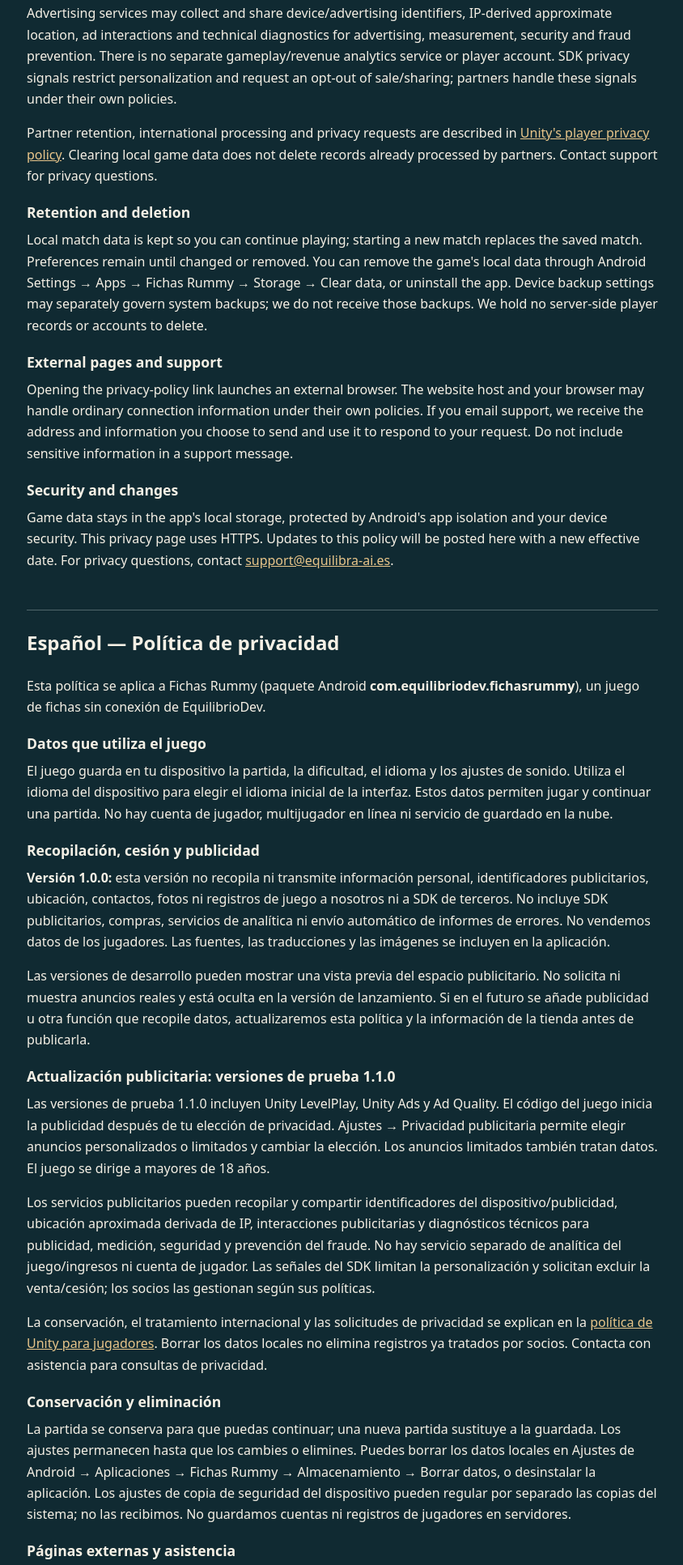
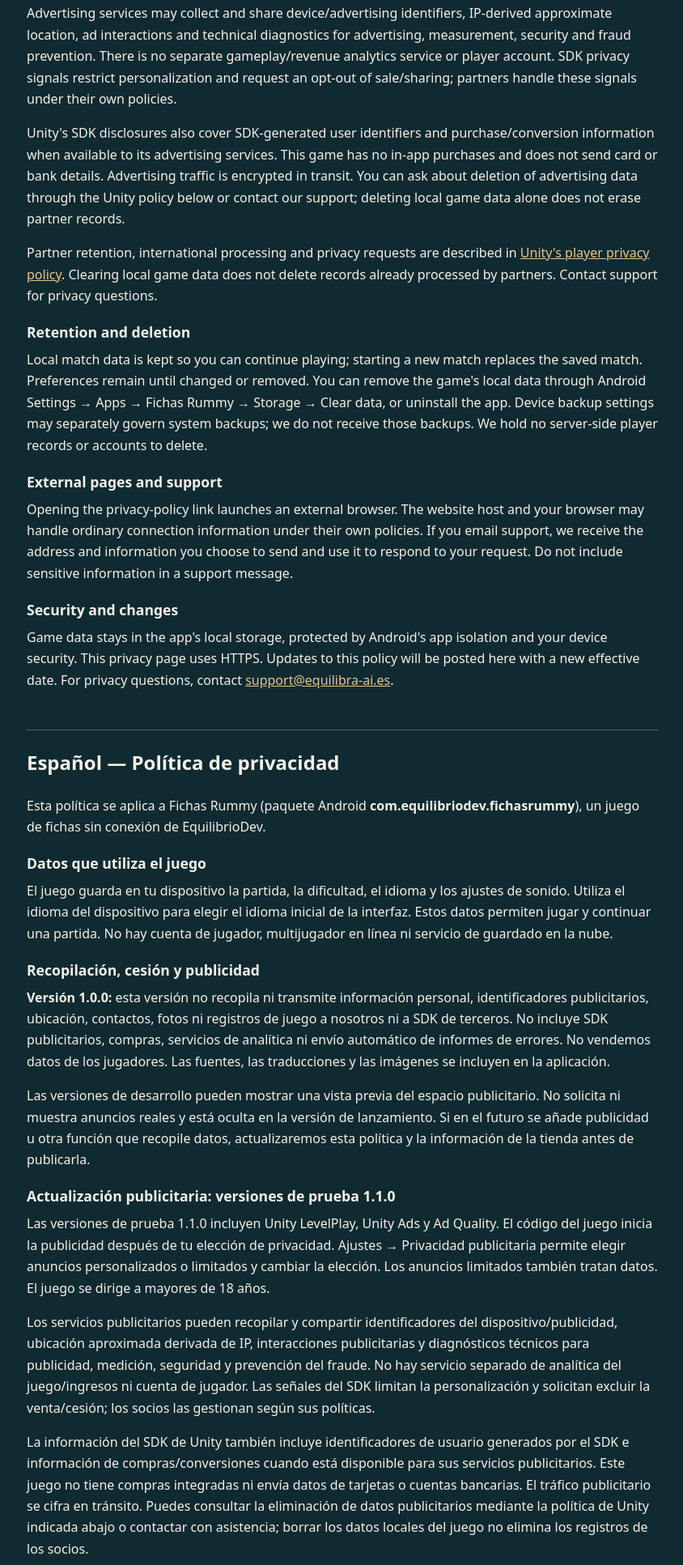
Before and after one commit to VecheryaO/break-the-chain-privacy, a plain HTML site: page fichas-rummy/index.html in a window 1280 px wide. Shown: the part 976-2909 px from the top of the page at 81% size, without its empty margins (217-1061 px from the left). Drawn offline with Linux system fonts and the light colour scheme.

Commit message:
Clarify Fichas Rummy advertising SDK disclosures and deletion requests

```diff
--- a/fichas-rummy/index.html
+++ b/fichas-rummy/index.html
@@ -26,6 +26,7 @@ a{color:#e8c58a;overflow-wrap:anywhere}nav{display:flex;gap:24px;flex-wrap:wrap}
 <h3>Advertising update: version 1.1.0 test builds</h3>
 <p>Version 1.1.0 test builds include Unity LevelPlay, Unity Ads and Ad Quality. Our game code calls advertising initialization after your privacy choice. Settings → Ad privacy lets you choose personalized or limited ads and change that choice. Limited ads still involve data processing. The game targets adults (18+).</p>
 <p>Advertising services may collect and share device/advertising identifiers, IP-derived approximate location, ad interactions and technical diagnostics for advertising, measurement, security and fraud prevention. There is no separate gameplay/revenue analytics service or player account. SDK privacy signals restrict personalization and request an opt-out of sale/sharing; partners handle these signals under their own policies.</p>
+<p>Unity's SDK disclosures also cover SDK-generated user identifiers and purchase/conversion information when available to its advertising services. This game has no in-app purchases and does not send card or bank details. Advertising traffic is encrypted in transit. You can ask about deletion of advertising data through the Unity policy below or contact our support; deleting local game data alone does not erase partner records.</p>
 <p>Partner retention, international processing and privacy requests are described in <a href="https://unity.com/legal/game-player-and-app-user-privacy-policy">Unity's player privacy policy</a>. Clearing local game data does not delete records already processed by partners. Contact support for privacy questions.</p>
 <h3>Retention and deletion</h3>
 <p>Local match data is kept so you can continue playing; starting a new match replaces the saved match. Preferences remain until changed or removed. You can remove the game's local data through Android Settings → Apps → Fichas Rummy → Storage → Clear data, or uninstall the app. Device backup settings may separately govern system backups; we do not receive those backups. We hold no server-side player records or accounts to delete.</p>
@@ -44,6 +45,7 @@ a{color:#e8c58a;overflow-wrap:anywhere}nav{display:flex;gap:24px;flex-wrap:wrap}
 <h3>Actualización publicitaria: versiones de prueba 1.1.0</h3>
 <p>Las versiones de prueba 1.1.0 incluyen Unity LevelPlay, Unity Ads y Ad Quality. El código del juego inicia la publicidad después de tu elección de privacidad. Ajustes → Privacidad publicitaria permite elegir anuncios personalizados o limitados y cambiar la elección. Los anuncios limitados también tratan datos. El juego se dirige a mayores de 18 años.</p>
 <p>Los servicios publicitarios pueden recopilar y compartir identificadores del dispositivo/publicidad, ubicación aproximada derivada de IP, interacciones publicitarias y diagnósticos técnicos para publicidad, medición, seguridad y prevención del fraude. No hay servicio separado de analítica del juego/ingresos ni cuenta de jugador. Las señales del SDK limitan la personalización y solicitan excluir la venta/cesión; los socios las gestionan según sus políticas.</p>
+<p>La información del SDK de Unity también incluye identificadores de usuario generados por el SDK e información de compras/conversiones cuando está disponible para sus servicios publicitarios. Este juego no tiene compras integradas ni envía datos de tarjetas o cuentas bancarias. El tráfico publicitario se cifra en tránsito. Puedes consultar la eliminación de datos publicitarios mediante la política de Unity indicada abajo o contactar con asistencia; borrar los datos locales del juego no elimina los registros de los socios.</p>
 <p>La conservación, el tratamiento internacional y las solicitudes de privacidad se explican en la <a href="https://unity.com/legal/game-player-and-app-user-privacy-policy">política de Unity para jugadores</a>. Borrar los datos locales no elimina registros ya tratados por socios. Contacta con asistencia para consultas de privacidad.</p>
 <h3>Conservación y eliminación</h3>
 <p>La partida se conserva para que puedas continuar; una nueva partida sustituye a la guardada. Los ajustes permanecen hasta que los cambies o elimines. Puedes borrar los datos locales en Ajustes de Android → Aplicaciones → Fichas Rummy → Almacenamiento → Borrar datos, o desinstalar la aplicación. Los ajustes de copia de seguridad del dispositivo pueden regular por separado las copias del sistema; no las recibimos. No guardamos cuentas ni registros de jugadores en servidores.</p>
@@ -62,6 +64,7 @@ a{color:#e8c58a;overflow-wrap:anywhere}nav{display:flex;gap:24px;flex-wrap:wrap}
 <h3>Рекламное обновление: тестовые сборки 1.1.0</h3>
 <p>Тестовые сборки 1.1.0 включают Unity LevelPlay, Unity Ads и Ad Quality. Код игры вызывает запуск рекламы после выбора настройки конфиденциальности. Настройки → Реклама и конфиденциальность позволяют выбрать персонализированную или ограниченную рекламу и изменить решение. Ограниченная реклама тоже предполагает обработку данных. Игра предназначена для взрослых (18+).</p>
 <p>Рекламные сервисы могут собирать и передавать идентификаторы устройства/рекламы, примерное местоположение по IP, взаимодействия с рекламой и техническую диагностику для рекламы, измерений, защиты и предотвращения мошенничества. Отдельной аналитики игрового процесса/дохода и аккаунта игрока нет. Сигналы SDK ограничивают персонализацию и запрашивают отказ от продажи/передачи; партнёры обрабатывают их по своим правилам.</p>
+<p>Сведения Unity о работе SDK также охватывают создаваемые SDK идентификаторы пользователя и данные о покупках/конверсиях, когда они доступны рекламным сервисам. В игре нет встроенных покупок; она не передаёт данные карт или банковских счетов. Рекламные данные шифруются при передаче. Запросить удаление рекламных данных можно через указанную ниже политику Unity или нашу поддержку; удаление локальных данных игры не стирает записи партнёров.</p>
 <p>Хранение данных, международная обработка и запросы о конфиденциальности описаны в <a href="https://unity.com/legal/game-player-and-app-user-privacy-policy">политике Unity для игроков</a>. Очистка локальных данных не удаляет сведения, уже обработанные партнёрами. С вопросами можно обратиться в поддержку.</p>
 <h3>Хранение и удаление</h3>
 <p>Партия сохраняется для продолжения игры; новая партия заменяет сохранённую. Настройки хранятся до изменения или удаления. Удалить локальные данные можно в настройках Android: Приложения → Fichas Rummy → Память → Очистить данные, либо удалив приложение. Системные резервные копии могут отдельно зависеть от настроек устройства; мы их не получаем. У нас нет серверных записей игроков или аккаунтов, которые требовали бы удаления.</p>
```
